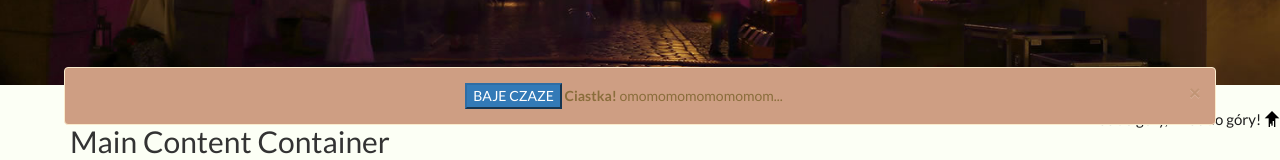
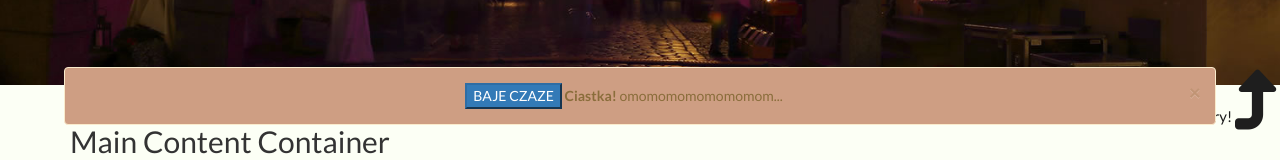
Before and after one commit to infoshareacademy/jfdz-aa-team-monuments, a plain HTML site: page index.html in a window 1280 px wide. Shown: the part 640-800 px from the top of the page. Drawn offline with nearby package versions, Linux system fonts and the light colour scheme.

Commit message:
git pull

```diff
--- a/css/main.css
+++ b/css/main.css
@@ -166,10 +166,10 @@ footer {
 	right: 0;
 }
 
-.back-icon img {
+/*.back-icon img {
 	position: relative;
 	top: -2px;
-}
+}*/
 
 .footer-link {
 	color: #1e1e1e;
--- a/index.html
+++ b/index.html
@@ -182,7 +182,7 @@
                 <p class="back-icon">
                     <a href="#top" class="footer-link">
                         wróć do góry, wróć do góry!
-                        <img src="images/social_icons/up.png" />
+                        <i class="fa fa-level-up fa-4x" aria-hidden="true"></i>
                     </a>
                 </p>
             </div>
```
